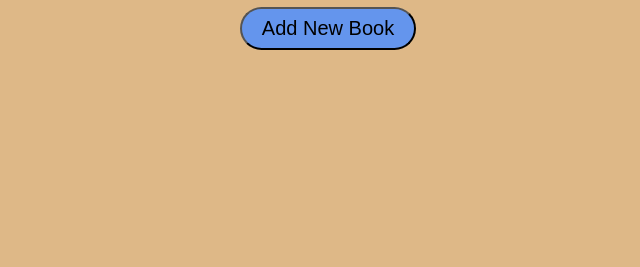
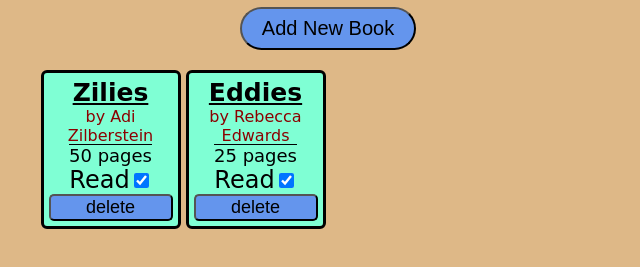
Before and after one commit to adildo/bookLib, a plain HTML site: page index.html in a window 1280 px wide. Shown: the part 93-360 px from the top of the page, without its empty margins (312-952 px from the left). Drawn offline with Linux system fonts and the light colour scheme.

Commit message:
update js link name in index.html

```diff
--- a/index.html
+++ b/index.html
@@ -13,6 +13,6 @@
         <button id="addNewBook">Add New Book</button>
         <div id="allBooks"></div>
     </div>
-    <script src="one.js"></script>
+    <script src="book-library.js"></script>
 </body>
 </html>
```
